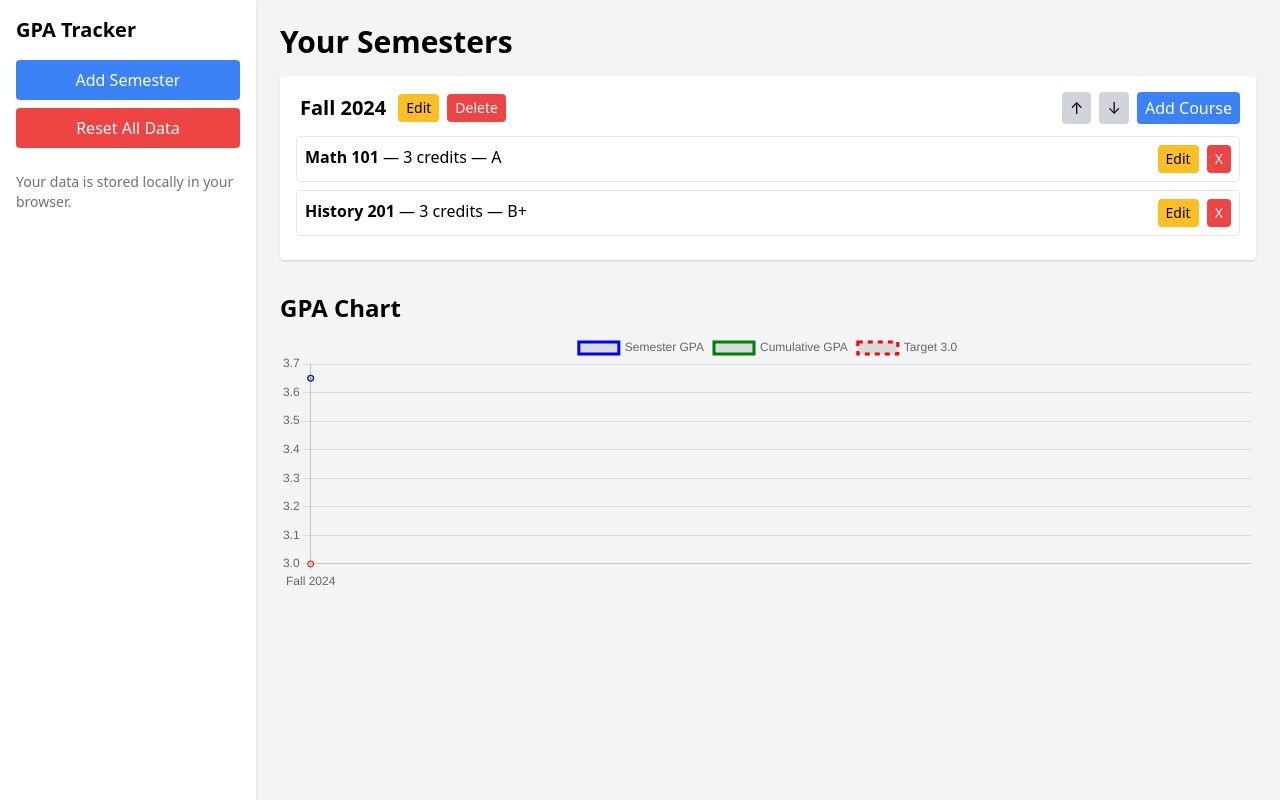
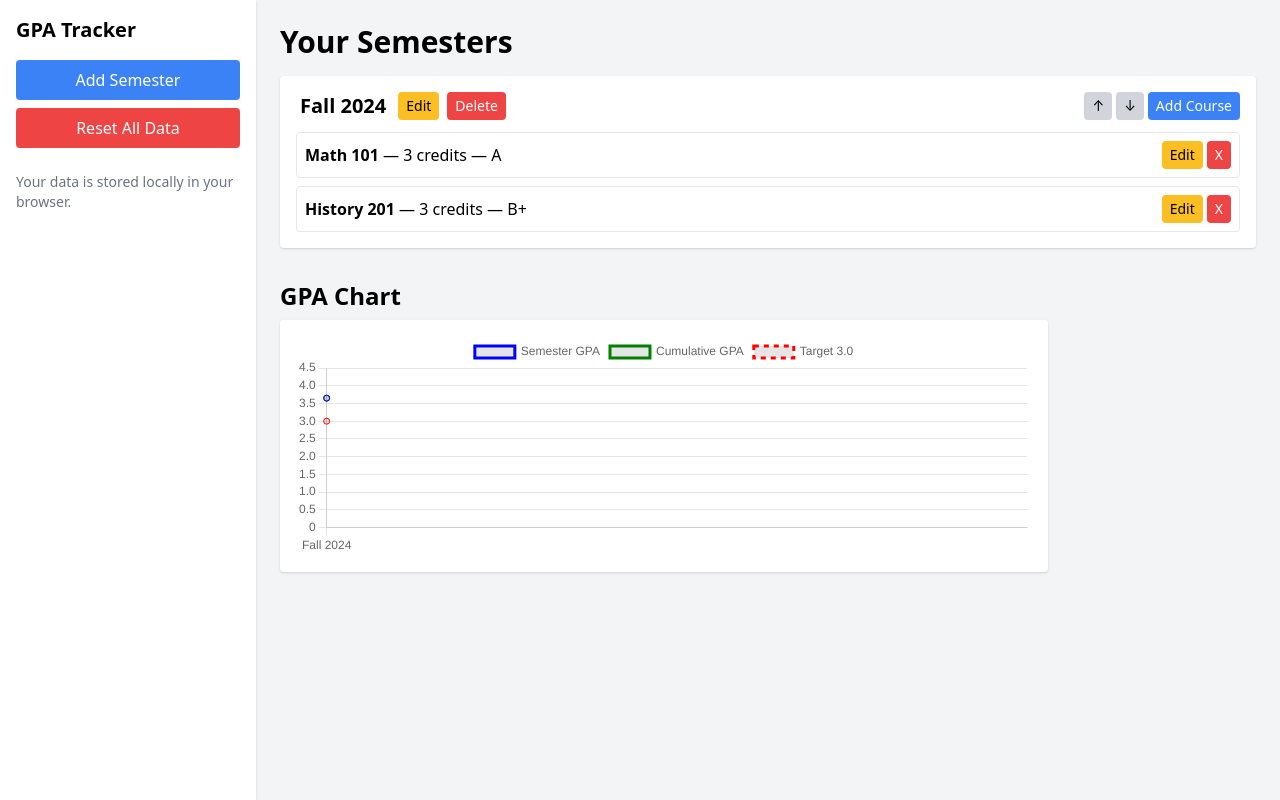
Before and after one commit to tozarslan-arch/gpa-tracker, a Flask app: page / in a window 1280 px wide. Run offline with Flask 3, Linux system fonts and the light colour scheme.

Commit message:
Add files via upload

```diff
--- a/static/app.js
+++ b/static/app.js
@@ -15,13 +15,13 @@ const sampleData = {
 };
 
 // -------------------------------
-// LOAD / SAVE / RESET
+// LOCALSTORAGE LOAD / SAVE / RESET
 // -------------------------------
 function loadData() {
     let data = localStorage.getItem("gpa_data");
     if (!data) {
         localStorage.setItem("gpa_data", JSON.stringify(sampleData));
-        return sampleData;
+        return JSON.parse(JSON.stringify(sampleData));
     }
     return JSON.parse(data);
 }
@@ -38,6 +38,14 @@ function resetAllData() {
 }
 
 let gpaData = loadData();
+
+// -------------------------------
+// MOBILE MENU
+// -------------------------------
+function toggleMobileMenu() {
+    const menu = document.getElementById("mobileMenu");
+    menu.classList.toggle("hidden");
+}
 
 // -------------------------------
 // GPA CALCULATION
@@ -74,6 +82,42 @@ function cumulativeGPA() {
 }
 
 // -------------------------------
+// SEMESTER SORTING (SEASON + YEAR)
+// -------------------------------
+const seasonOrder = {
+    "Winter": 1,
+    "Spring": 2,
+    "Summer": 3,
+    "Fall": 4
+};
+
+function parseSemesterName(name) {
+    // Expecting formats like "Fall 2024", "Spring 2023"
+    const parts = name.trim().split(/\s+/);
+    if (parts.length < 2) {
+        return { season: "", year: 0 };
+    }
+    const season = parts[0];
+    const year = parseInt(parts[1], 10) || 0;
+    return { season, year };
+}
+
+function sortSemesters() {
+    gpaData.semesters.sort((a, b) => {
+        const pa = parseSemesterName(a.name);
+        const pb = parseSemesterName(b.name);
+
+        if (pa.year !== pb.year) {
+            return pa.year - pb.year; // older first
+        }
+
+        const sa = seasonOrder[pa.season] || 0;
+        const sb = seasonOrder[pb.season] || 0;
+        return sa - sb;
+    });
+}
+
+// -------------------------------
 // RENDER SEMESTERS
 // -------------------------------
 function renderSemesters() {
@@ -82,11 +126,11 @@ function renderSemesters() {
 
     gpaData.semesters.forEach((sem, index) => {
         const div = document.createElement("div");
-        div.className = "bg-white p-4 rounded shadow mb-4";
+        div.className = "bg-white p-4 rounded shadow";
 
         div.innerHTML = `
-            <div class="flex justify-between items-center mb-2">
-                <div class="flex items-center space-x-2">
+            <div class="flex flex-col md:flex-row md:items-center md:justify-between mb-3 gap-2">
+                <div class="flex items-center gap-2">
                     <span
                         id="sem-name-${sem.id}"
                         class="text-xl font-bold px-1 rounded hover:bg-gray-100 cursor-text"
@@ -95,29 +139,29 @@ function renderSemesters() {
                     >${sem.name}</span>
                     <button
                         onclick="startEditSemester('${sem.id}')"
-                        class="px-2 py-1 bg-yellow-400 rounded text-sm"
+                        class="px-2 py-1 bg-yellow-400 rounded text-xs md:text-sm"
                     >Edit</button>
                     <button
                         onclick="deleteSemester('${sem.id}')"
-                        class="px-2 py-1 bg-red-500 text-white rounded text-sm"
+                        class="px-2 py-1 bg-red-500 text-white rounded text-xs md:text-sm"
                     >Delete</button>
                 </div>
-                <div class="space-x-1">
-                    <button onclick="moveSemester(${index}, -1)" class="px-2 py-1 bg-gray-300 rounded">↑</button>
-                    <button onclick="moveSemester(${index}, 1)" class="px-2 py-1 bg-gray-300 rounded">↓</button>
-                    <button onclick="addCourse('${sem.id}')" class="px-2 py-1 bg-blue-500 text-white rounded">Add Course</button>
+                <div class="flex gap-1">
+                    <button onclick="moveSemester(${index}, -1)" class="px-2 py-1 bg-gray-300 rounded text-xs md:text-sm">↑</button>
+                    <button onclick="moveSemester(${index}, 1)" class="px-2 py-1 bg-gray-300 rounded text-xs md:text-sm">↓</button>
+                    <button onclick="addCourse('${sem.id}')" class="px-2 py-1 bg-blue-500 text-white rounded text-xs md:text-sm">Add Course</button>
                 </div>
             </div>
 
-            <div class="mt-3">
+            <div class="mt-2 space-y-2">
                 ${sem.courses.map(c => `
-                    <div class="p-2 border rounded mb-2 flex justify-between">
-                        <div>
+                    <div class="p-2 border rounded flex justify-between items-center">
+                        <div class="text-sm md:text-base">
                             <strong>${c.name}</strong> — ${c.credits} credits — ${c.grade}
                         </div>
-                        <div class="space-x-1">
-                            <button onclick="editCourse('${sem.id}', '${c.id}')" class="px-2 py-1 bg-yellow-400 rounded text-sm">Edit</button>
-                            <button onclick="deleteCourse('${sem.id}', '${c.id}')" class="px-2 py-1 bg-red-500 text-white rounded text-sm">X</button>
+                        <div class="flex gap-1">
+                            <button onclick="editCourse('${sem.id}', '${c.id}')" class="px-2 py-1 bg-yellow-400 rounded text-xs md:text-sm">Edit</button>
+                            <button onclick="deleteCourse('${sem.id}', '${c.id}')" class="px-2 py-1 bg-red-500 text-white rounded text-xs md:text-sm">X</button>
                         </div>
                     </div>
                 `).join("")}
@@ -135,15 +179,16 @@ function renderSemesters() {
 // SEMESTER INLINE EDIT / ADD / DELETE / MOVE
 // -------------------------------
 function addSemester() {
-    const name = prompt("Semester name:");
+    const name = prompt("Semester name (e.g., 'Fall 2024'):");
     if (!name) return;
 
     gpaData.semesters.push({
         id: "sem" + Date.now(),
-        name,
+        name: name.trim(),
         courses: []
     });
 
+    sortSemesters();
     renderSemesters();
 }
 
@@ -160,14 +205,17 @@ function startEditSemester(semId) {
 
 function finishEditSemester(semId) {
     const span = document.getElementById(`sem-name-${semId}`);
+    if (span.contentEditable !== "true") return;
+
     span.contentEditable = "false";
     const newName = span.textContent.trim();
     if (!newName) return;
 
     const sem = gpaData.semesters.find(s => s.id === semId);
     sem.name = newName;
-    saveData();
-    updateChart();
+
+    sortSemesters();
+    renderSemesters();
 }
 
 function deleteSemester(semId) {
@@ -188,7 +236,7 @@ function moveSemester(index, dir) {
 }
 
 // -------------------------------
-// COURSE FUNCTIONS
+// COURSE FUNCTIONS (PROMPT-BASED)
 // -------------------------------
 function addCourse(semId) {
     const sem = gpaData.semesters.find(s => s.id === semId);
@@ -204,7 +252,7 @@ function addCourse(semId) {
 
     sem.courses.push({
         id: "c" + Date.now(),
-        name,
+        name: name.trim(),
         credits,
         grade: grade.toUpperCase()
     });
@@ -226,7 +274,7 @@ function editCourse(semId, courseId) {
     const grade = prompt("Grade:", course.grade);
     if (!grade) return;
 
-    course.name = name;
+    course.name = name.trim();
     course.credits = credits;
     course.grade = grade.toUpperCase();
 
@@ -240,7 +288,7 @@ function deleteCourse(semId, courseId) {
 }
 
 // -------------------------------
-// GPA CHART
+// GPA CHART (RESPONSIVE)
 // -------------------------------
 let chart;
 
@@ -263,27 +311,41 @@ function updateChart() {
                     label: "Semester GPA",
                     data: semGPA,
                     borderColor: "blue",
-                    fill: false
+                    fill: false,
+                    tension: 0.2
                 },
                 {
                     label: "Cumulative GPA",
                     data: cumGPA,
                     borderColor: "green",
-                    fill: false
+                    fill: false,
+                    tension: 0.2
                 },
                 {
                     label: "Target 3.0",
                     data: semGPA.map(() => 3.0),
                     borderColor: "red",
                     borderDash: [5, 5],
-                    fill: false
+                    fill: false,
+                    tension: 0
                 }
             ]
+        },
+        options: {
+            responsive: true,
+            maintainAspectRatio: false,
+            scales: {
+                y: {
+                    suggestedMin: 0,
+                    suggestedMax: 4.3
+                }
+            }
         }
     });
 }
 
 // -------------------------------
-// INITIAL RENDER
+// INITIALIZE
 // -------------------------------
+sortSemesters();
 renderSemesters();
--- a/templates/index.html
+++ b/templates/index.html
@@ -10,26 +10,58 @@
 
 <body class="bg-gray-100">
 
-    <div class="flex">
-        <!-- Sidebar -->
-        <div class="w-64 bg-white shadow h-screen p-4">
+    <div class="min-h-screen flex flex-col md:flex-row">
+
+        <!-- Desktop sidebar -->
+        <aside class="hidden md:block w-64 bg-white shadow p-4">
             <h2 class="text-xl font-bold mb-4">GPA Tracker</h2>
 
-            <button onclick="addSemester()" class="w-full bg-blue-500 text-white py-2 rounded mb-2">Add Semester</button>
-            <button onclick="resetAllData()" class="w-full bg-red-500 text-white py-2 rounded mb-2">Reset All Data</button>
+            <button onclick="addSemester()" class="w-full bg-blue-500 text-white py-2 rounded mb-2">
+                Add Semester
+            </button>
+            <button onclick="resetAllData()" class="w-full bg-red-500 text-white py-2 rounded mb-2">
+                Reset All Data
+            </button>
 
-            <p class="text-sm text-gray-500 mt-4">Your data is stored locally in your browser.</p>
+            <p class="text-sm text-gray-500 mt-4">
+                Your data is stored locally in your browser.
+            </p>
+        </aside>
+
+        <!-- Mobile top bar -->
+        <header class="md:hidden bg-white shadow px-4 py-3 flex items-center justify-between">
+            <span class="font-bold text-lg">GPA Tracker</span>
+            <button onclick="toggleMobileMenu()" class="px-3 py-1 border rounded">
+                ☰
+            </button>
+        </header>
+
+        <!-- Mobile menu -->
+        <div id="mobileMenu" class="md:hidden bg-white shadow px-4 py-3 space-y-2 hidden">
+            <button onclick="addSemester()" class="w-full bg-blue-500 text-white py-2 rounded">
+                Add Semester
+            </button>
+            <button onclick="resetAllData()" class="w-full bg-red-500 text-white py-2 rounded">
+                Reset All Data
+            </button>
+            <p class="text-sm text-gray-500">
+                Your data is stored locally in your browser.
+            </p>
         </div>
 
-        <!-- Main Content -->
-        <div class="flex-1 p-6">
+        <!-- Main content -->
+        <main class="flex-1 p-4 md:p-6">
             <h1 class="text-3xl font-bold mb-4">Your Semesters</h1>
 
-            <div id="semesterList"></div>
+            <div id="semesterList" class="space-y-4"></div>
 
             <h2 class="text-2xl font-bold mt-8 mb-2">GPA Chart</h2>
-            <canvas id="gpaChart" height="80"></canvas>
-        </div>
+            <div class="bg-white rounded shadow p-4 max-w-3xl">
+                <div class="relative" style="height: 220px;">
+                    <canvas id="gpaChart"></canvas>
+                </div>
+            </div>
+        </main>
     </div>
 
     <script src="/static/app.js"></script>
```
